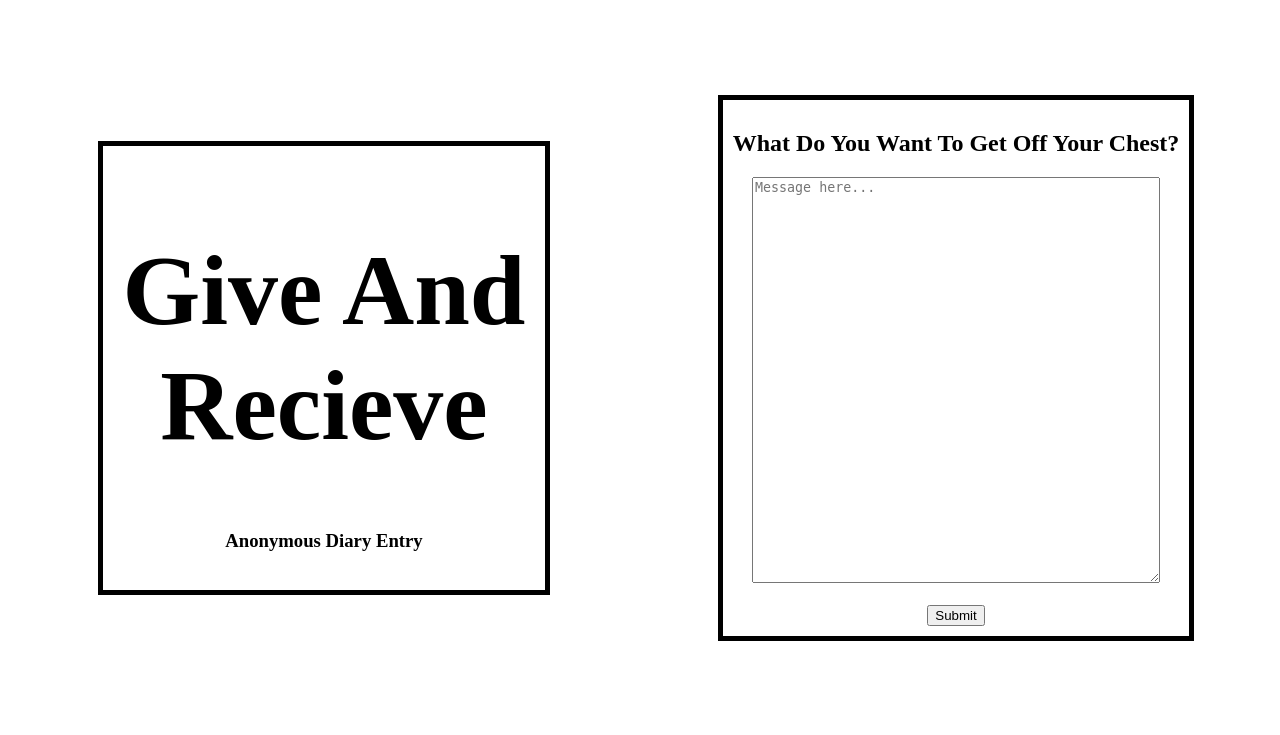
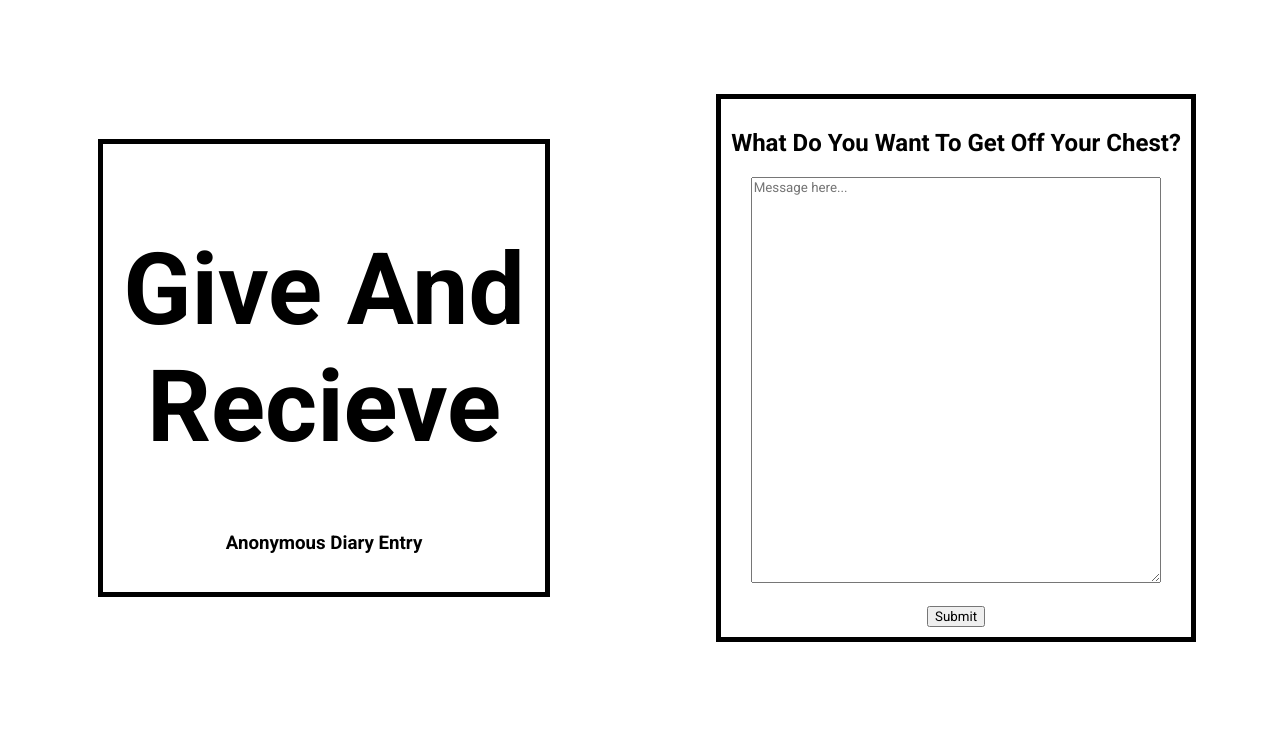
Before and after one commit to bhscomputerscienceclub/volt-2021-project, a Flask app: page / in a window 1280 px wide. Shown: the top 735 px of the page. Run offline with Flask 2, Linux system fonts and the light colour scheme.

Commit message:
Added a Nice Font

```diff
--- a/static/css/main.css
+++ b/static/css/main.css
@@ -1,3 +1,9 @@
+@import url('https://fonts.googleapis.com/css2?family=Roboto:wght@400;700&display=swap');
+
+
+*{
+    font-family: Roboto;
+}
 .container {
     display: grid;
     grid-template-columns: repeat(auto-fit, minmax(500px, 1fr));
@@ -11,6 +17,7 @@
     border: solid 5px;
     align-self: center;
     text-align: center;
+    font-family: Roboto;
 }
 
 .content2 {
@@ -19,17 +26,29 @@
     border: solid 5px;
     justify-self: center;
     padding: 10px;
+    font-family: Roboto;
 }
 
 h1 {
     font-size: 100px;
+    font-family: Roboto;
 }
 
 textarea{
     width: 90%;
     height: 400px;
+    font-family: Roboto;
 }
 
 h3 {
     text-align: center;
+    font-family: Roboto;
 }
+
+h2 {
+    font-family: Roboto;
+}
+
+p{
+    font-family: Roboto;
+}
--- a/templates/index.html
+++ b/templates/index.html
@@ -5,6 +5,10 @@
     <meta charset="UTF-8">
     <meta name="viewport" content="width=device-width, initial-scale=1.0">
     <link rel="stylesheet" href="{{ url_for('static', filename='css/main.css') }}">
+    <link rel="preconnect" href="https://fonts.gstatic.com">
+    <style>
+        @import url('https://fonts.googleapis.com/css2?family=Roboto:wght@400;700&display=swap');
+        </style>
     <title>Document</title>
 </head>
 
```
Also changed, not shown: 2 other files.
